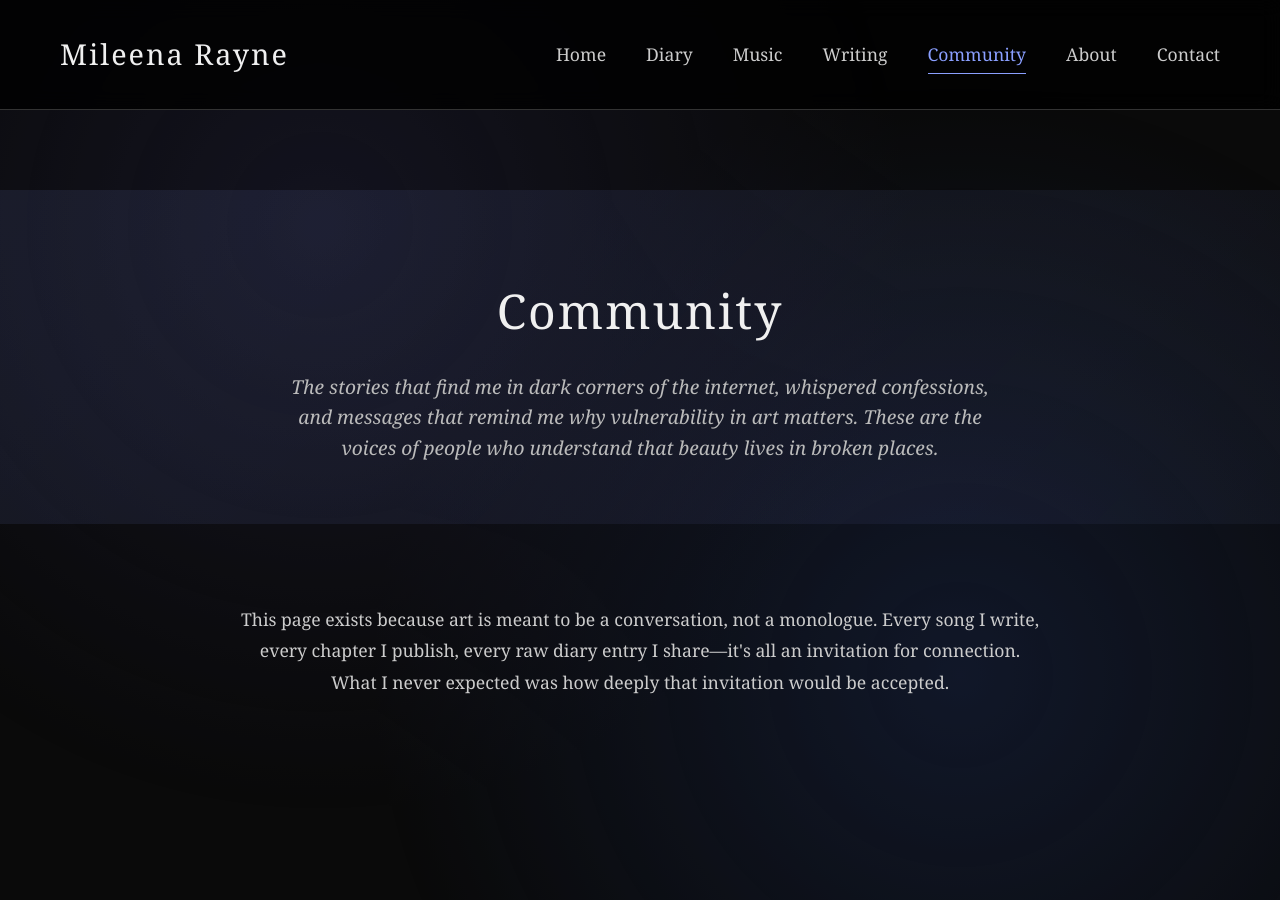
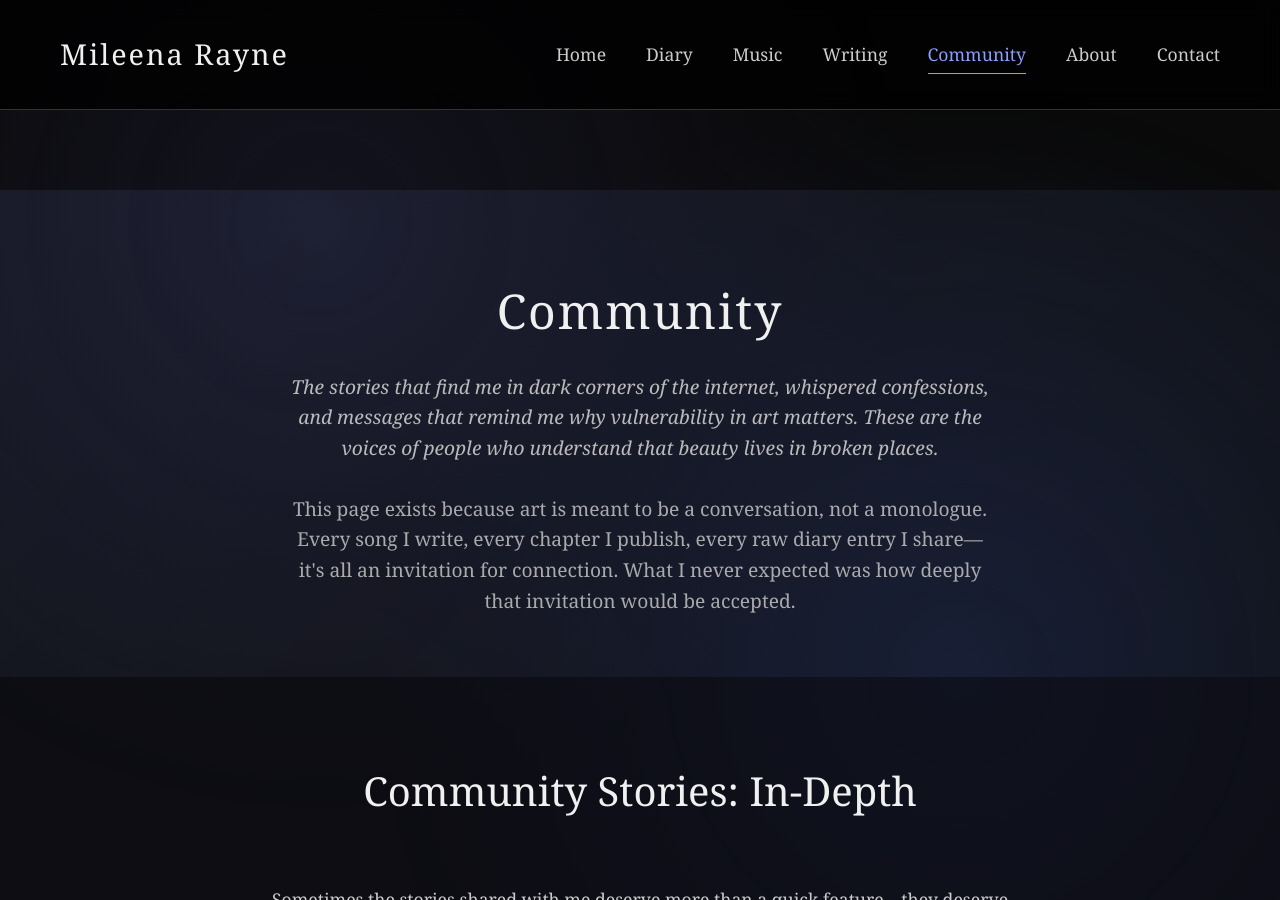
Before and after one commit to Mileena28/Mileena28.github.io, a Jekyll site: the page built from community.html, in a window 1280 px wide and 900 px high. Built offline with Jekyll 4.4.1, drawn with Linux system fonts in a browser that asks for light colours.

Commit message:
Update community.html

```diff
--- a/community.html
+++ b/community.html
@@ -871,19 +871,12 @@
             and messages that remind me why vulnerability in art matters. These are the voices
             of people who understand that beauty lives in broken places.
         </p>
-    </div>
-</section>
 
-<!-- Introduction -->
-<section class="main-content">
-    <div class="container">
-        <div class="intro-section">
-            <p class="intro-text">
-                This page exists because art is meant to be a conversation, not a monologue. Every song I write,
-                every chapter I publish, every raw diary entry I share—it's all an invitation for connection.
-                What I never expected was how deeply that invitation would be accepted.
-            </p>
-        </div>
+        <p class="page-subtitle" style="margin-top: 30px; font-style: normal; opacity: 0.9;">
+            This page exists because art is meant to be a conversation, not a monologue. Every song I write,
+            every chapter I publish, every raw diary entry I share—it's all an invitation for connection.
+            What I never expected was how deeply that invitation would be accepted.
+        </p>
     </div>
 </section>
 
```
